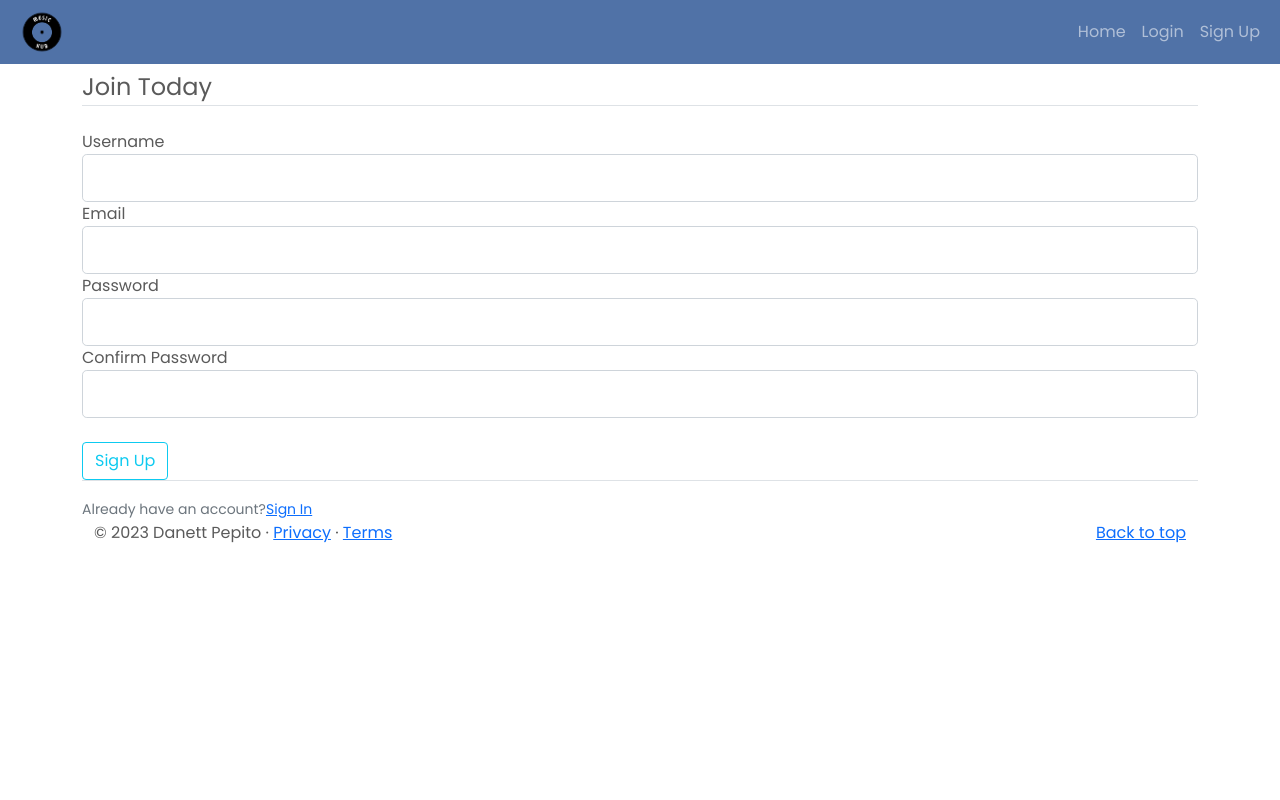
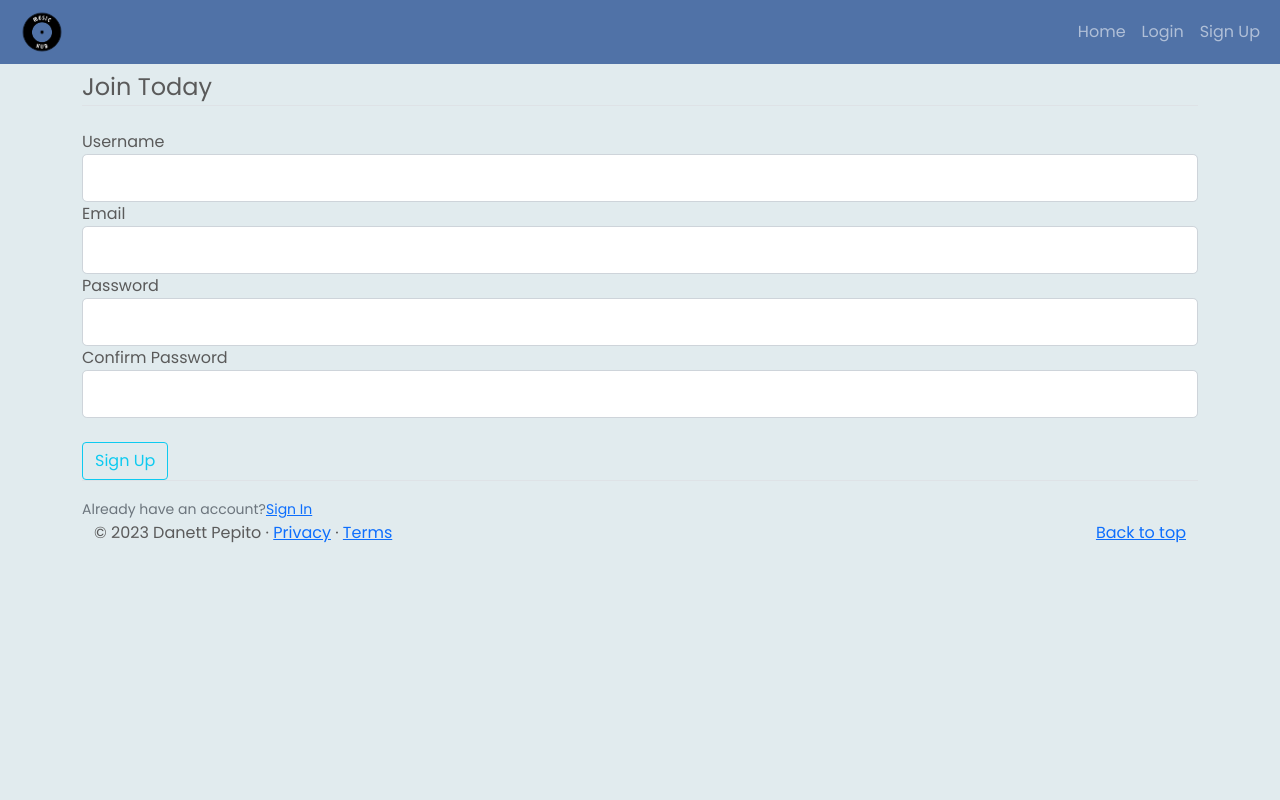
Before and after one commit to danettp/Website_Project_V8, a Flask app: page /sign-up in a window 1280 px wide. Run offline with Flask 3, Linux system fonts and the light colour scheme; some libraries are stand-ins or nearby versions.

Commit message:
changed background colour

```diff
--- a/website/forms.py
+++ b/website/forms.py
@@ -1,7 +1,7 @@
 from flask_wtf import FlaskForm
 from flask_wtf.file import FileField, FileAllowed
 from flask_login import current_user
-from wtforms import StringField, PasswordField, SubmitField, BooleanField, TextAreaField
+from wtforms import StringField, PasswordField, SubmitField, BooleanField, TextAreaField, validators
 from wtforms.validators import DataRequired, Length, Email, EqualTo, ValidationError
 from .models import User
 
--- a/website/static/styles.css
+++ b/website/static/styles.css
@@ -8,6 +8,7 @@ html, body {
   font-family: 'Poppins', sans-serif;
   min-height: 100%;
   position: relative;
+  background-color: #E1EBEE;
 }
 
 .article-img {
--- a/website/templates/base.html
+++ b/website/templates/base.html
@@ -95,7 +95,7 @@
     ></script>
 
     <!-- Footer  -->
-    <footer class="container">
+    <div class="container">
       <div class="footer">
         <p class="float-end"><a href="#">Back to top</a></p>
         <p>&copy; 2023 Danett Pepito &middot; <a href="#">Privacy</a> &middot; <a href="#">Terms</a></p>
--- a/website/templates/events.html
+++ b/website/templates/events.html
@@ -27,7 +27,9 @@
         <h1 class="fw-light">Upcoming Events</h1>
         <p class="lead text-muted">upcoming concerts, festivals, and events in New Zealand</p>
         <p>
-          <a href="https://www.ticketmaster.co.nz/?_ga=2.77122453.1661990905.1689805230-1302623119.1689805230" class="btn btn-primary my-2">Explore more events</a>
+          <a href="https://www.ticketmaster.co.nz/?_ga=2.77122453.1661990905.1689805230-1302623119.1689805230"
+             target="_blank"
+             class="btn btn-primary my-2">Explore more events</a>
         </p>
       </div>
     </div>
```
